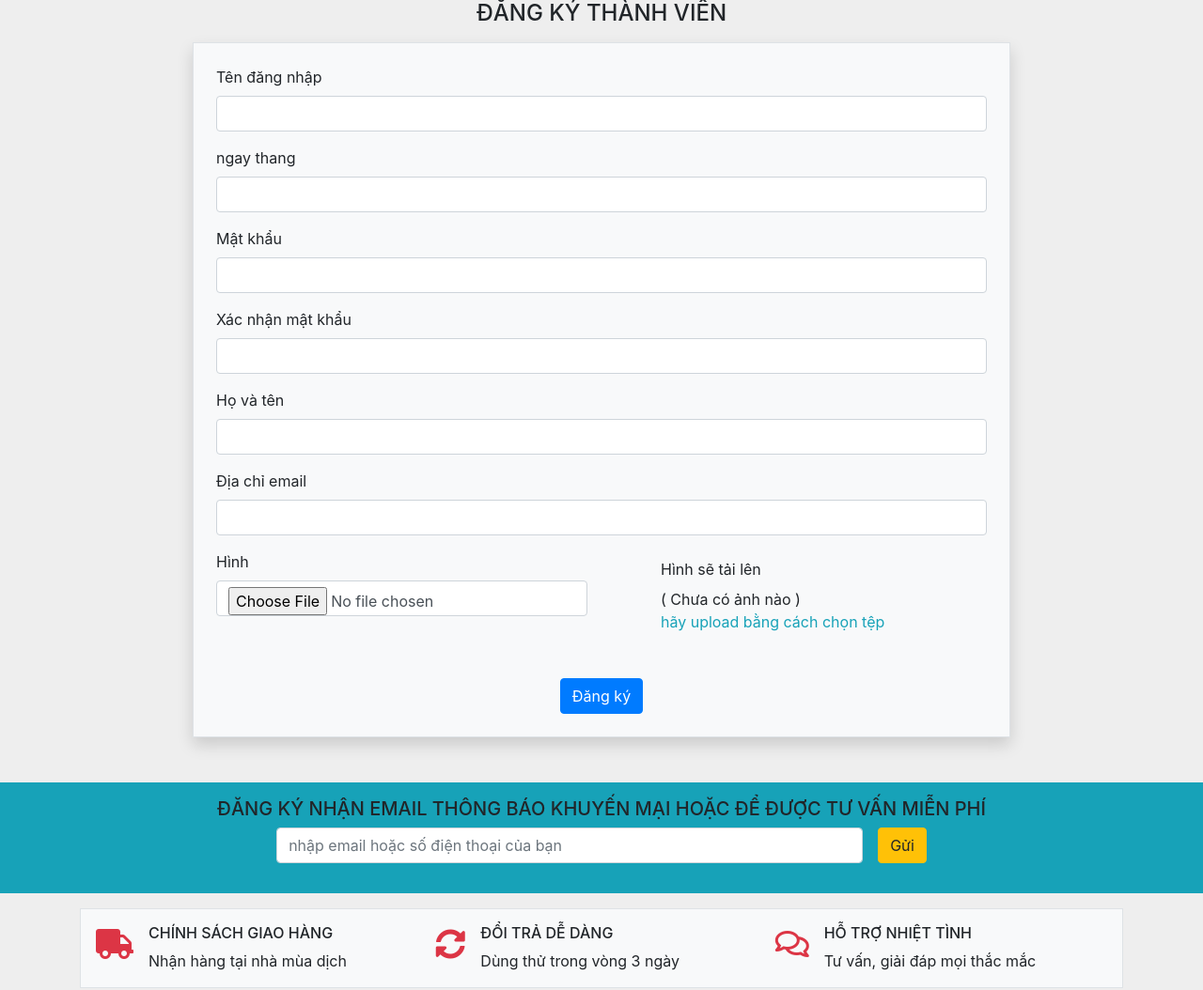
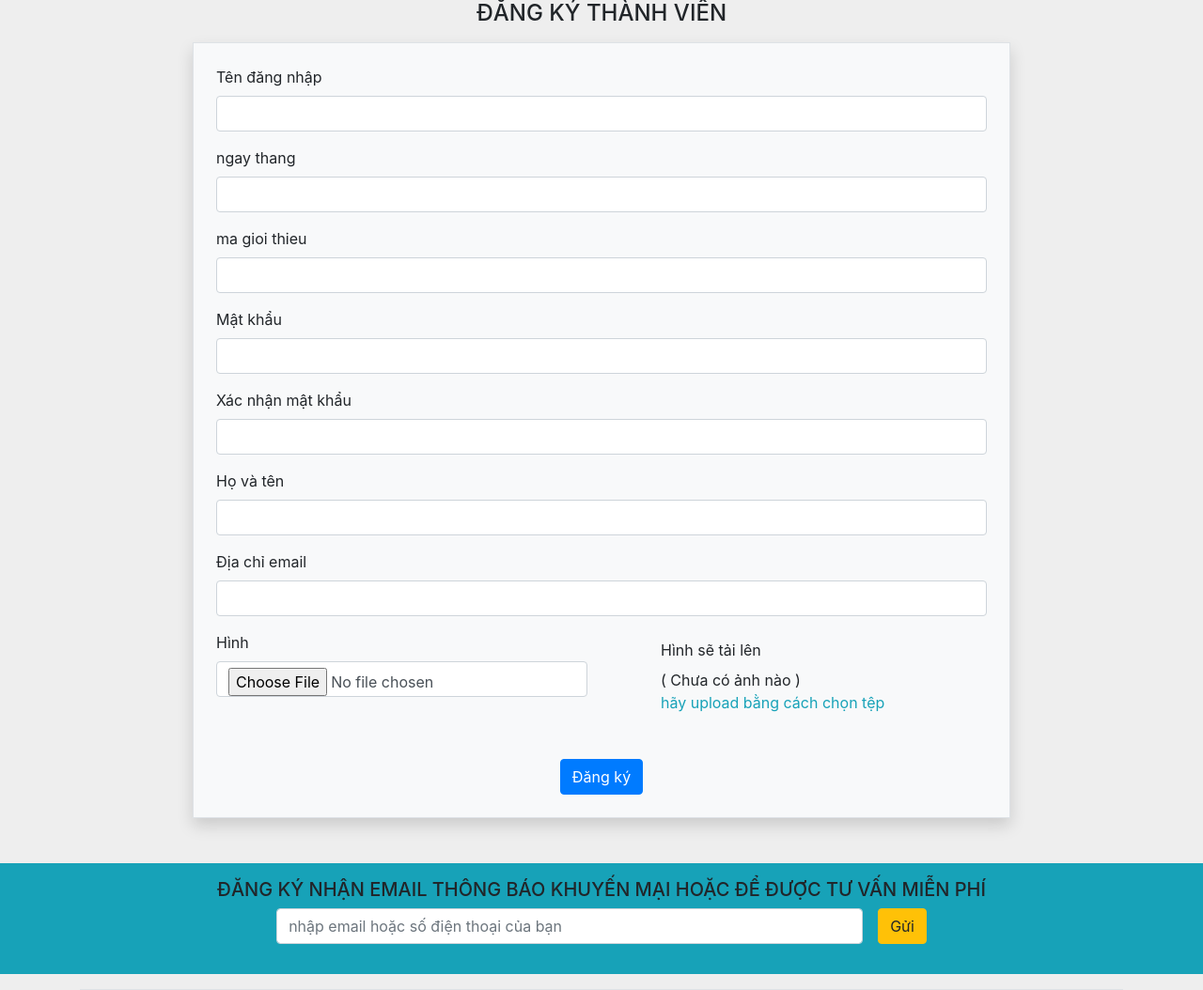
Before and after one commit to hungphung2811/du_an_mau_PT15314, a PHP site: page /xshop12/site/tai-khoan/dang-ky.php in a window 1280 px wide. Shown: the part 412-1466 px from the top of the page at 94% size. Run offline with PHP 8.4, Linux system fonts and the light colour scheme; some libraries are stand-ins or nearby versions.

Commit message:
:four_leaf_clover::four_leaf_clover::four_leaf_clover: ý cuối buổi thi 1

```diff
--- a/site/tai-khoan/dang-ky-form.php
+++ b/site/tai-khoan/dang-ky-form.php
@@ -7,6 +7,7 @@
         <div class="col-10 offset-1">
             <?php
             if (strlen($MESSAGE)) {
+                echo "<h6 class='text-info mb-3'>$error[ma_gioi_thieu]</h6>";
                 echo "<h6 class='text-danger'>$MESSAGE</h6>";
             }
             ?>
@@ -19,6 +20,10 @@
                     <div>
                         <label class="mt-3">ngay thang</label>
                         <input class="form-control" name="ngay_sinh" type="" value="<?= $ngay_sinh ?>">
+                    </div>
+                    <div>
+                        <label class="mt-3">ma gioi thieu</label>
+                        <input class="form-control" name="ma_gioi_thieu" type="" value="<?= $ma_gioi_thieu ?>">
                     </div>
                     <div>
                         <label class="mt-3">Mật khẩu</label>
--- a/site/tai-khoan/dang-ky.php
+++ b/site/tai-khoan/dang-ky.php
@@ -48,6 +48,12 @@ if (exist_param("btn_register")) {
         $err[] = "Hãy nhập ảnh có định dạng jpeg , png hoặc bmp ";
     }
 
+    if (!khach_hang_exist($ma_gioi_thieu)) {
+        $error['ma_gioi_thieu']= "ma gioi thieu <span class='font-weight-bold'> khong ton tai <span>";
+    }else{
+        $error['ma_gioi_thieu'] = "ma gioi thieu <span class='font-weight-bold'> ton tai <span>";
+    }
+
     if (!empty($err)) {
         $MESSAGE = implode("<br>", $err);
     } else {
@@ -65,7 +71,7 @@ if (exist_param("btn_register")) {
         }
     }
 } else {
-    global $ma_kh, $ngay_sinh, $mat_khau, $ho_ten, $email, $hinh, $kich_hoat, $vai_tro, $mat_khau2;
+    global $ma_kh, $ngay_sinh,$ma_gioi_thieu, $mat_khau, $ho_ten, $email, $hinh, $kich_hoat, $vai_tro, $mat_khau2;
 }
 
 $VIEW_NAME = "tai-khoan/dang-ky-form.php";
```
